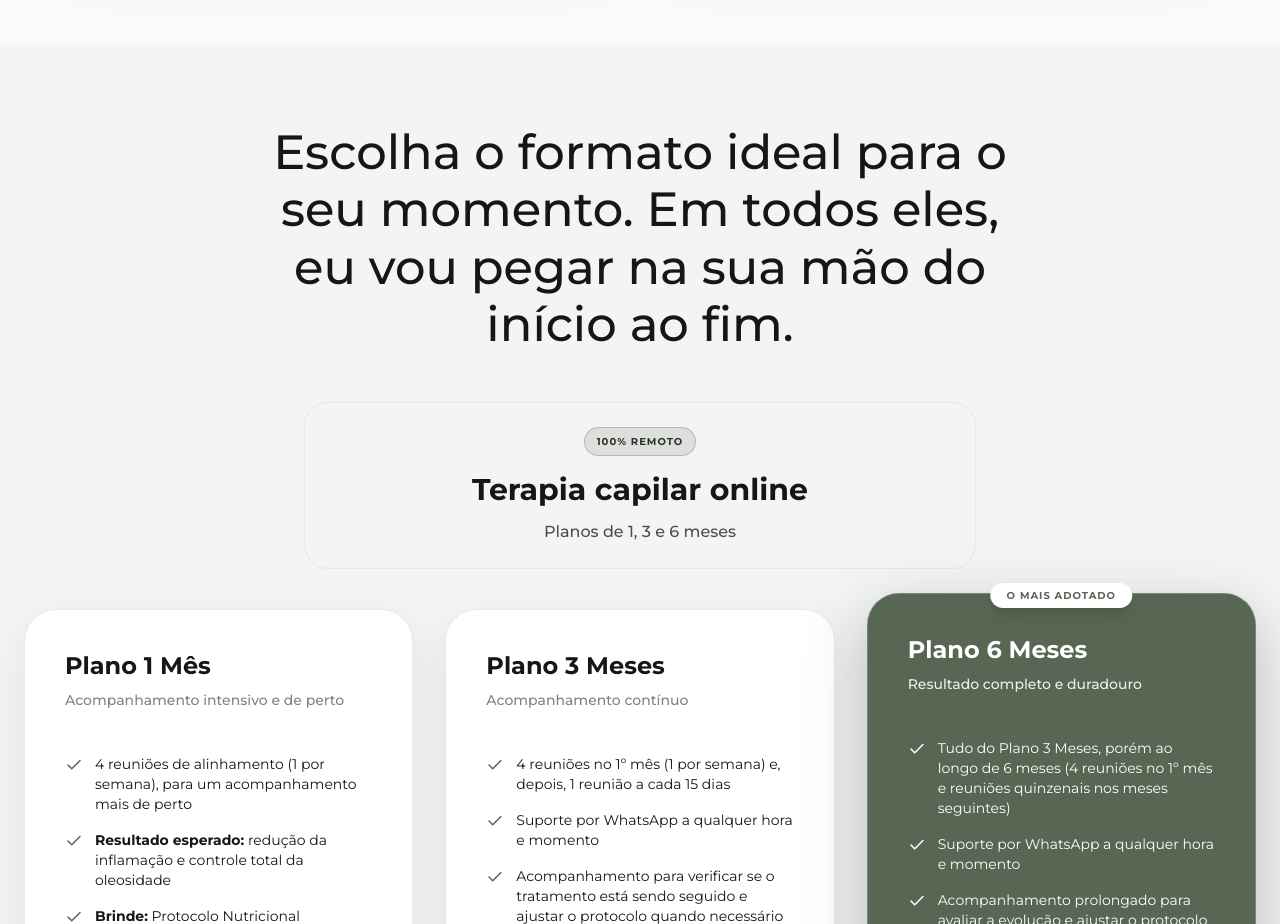
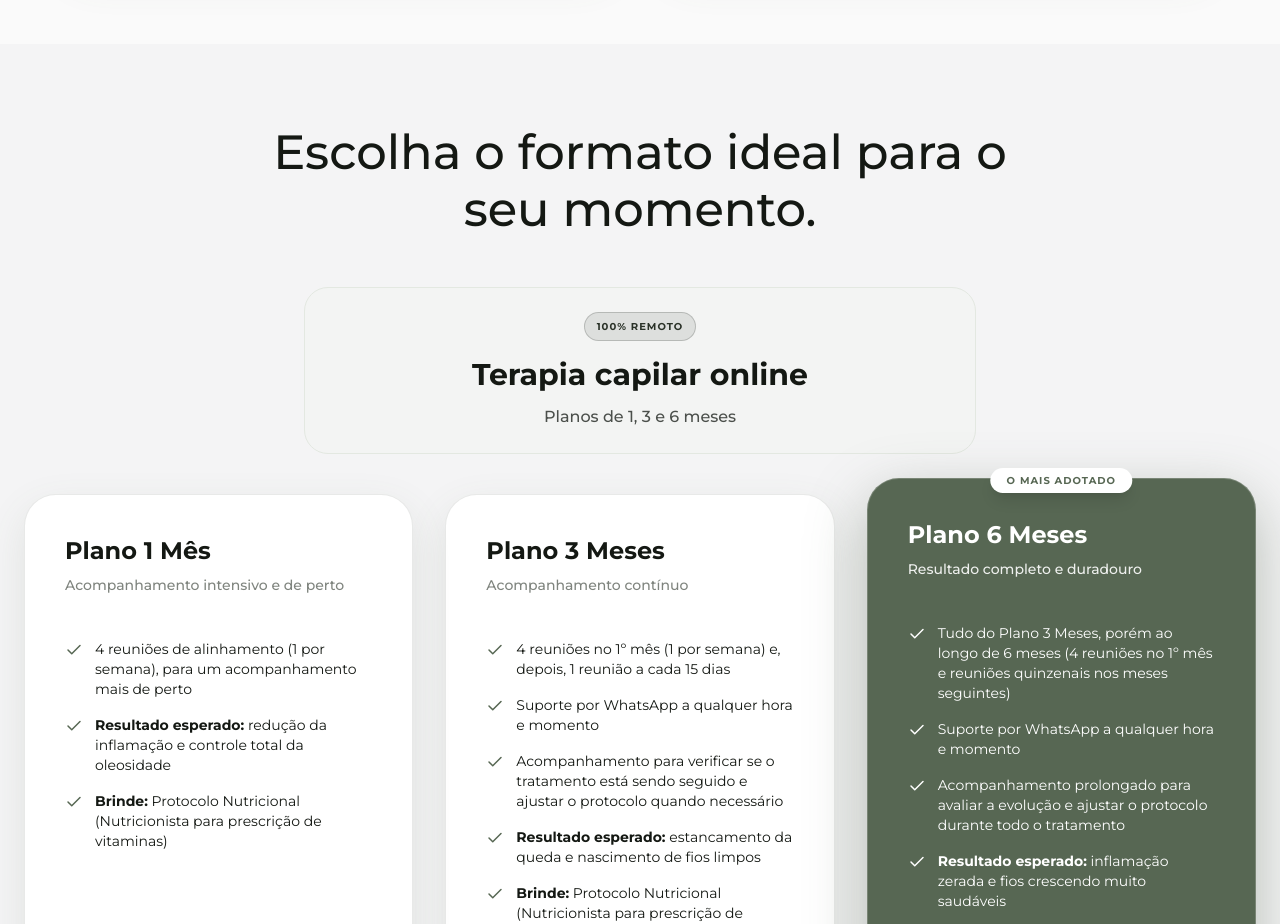
Before and after one commit to eunicolassilveira-lgtm/Site-Da-Janete, a React (Vite) app: page / in a window 1280 px wide. Shown: the part 3360-4284 px from the top of the page. Built offline with nearby package versions, Linux system fonts and the light colour scheme.

Commit message:
refactor: simplify therapy section headline
Remove redundant text to improve readability and visual hierarchy in the therapy section.

```diff
--- a/src/App.tsx
+++ b/src/App.tsx
@@ -364,7 +364,7 @@ export default function App() {
           <div className="scroll-mt-24" id="terapia-online">
             <motion.div initial="hidden" whileInView="visible" viewport={{ once: true }} variants={fadeUp} className="mb-12 text-center max-w-3xl mx-auto">
               <h2 className="font-serif text-3xl sm:text-4xl md:text-5xl font-bold md:font-medium leading-[1.2]">
-                Escolha o formato ideal para o seu momento. Em todos eles, eu vou pegar na sua mão do início ao fim.
+                Escolha o formato ideal para o seu momento.
               </h2>
             </motion.div>
 
```
